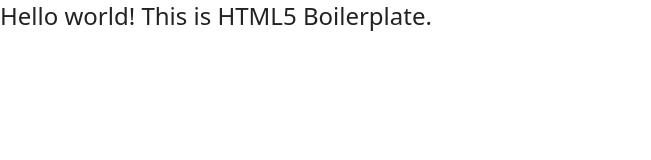
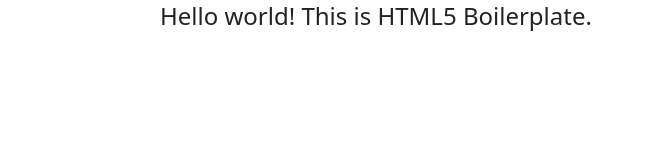
Before and after one commit to pelachile/ccaxehaus, a website built with Parcel: page index.html in a window 1280 px wide. Shown: the whole page, without its empty margins (0-651 px from the left). Built offline with nearby package versions, Linux system fonts and the light colour scheme.

Commit message:
started over with tailwind config

```diff
--- a/index.html
+++ b/index.html
@@ -23,7 +23,9 @@
 
   <body>
     <!-- Add your site or application content here -->
-    <p class="text-2xl">Hello world! This is HTML5 Boilerplate.</p>
+    <p class="text-2xl mx-auto text-lightBlue-50 w-3/4 flex">
+      Hello world! This is HTML5 Boilerplate.
+    </p>
     <script src="js/vendor/modernizr-3.11.2.min.js"></script>
     <script src="js/plugins.js"></script>
     <script src="js/main.js"></script>
--- a/package.json
+++ b/package.json
@@ -16,5 +16,8 @@
     "parcel-bundler": "^1.12.4",
     "postcss": "^7.0.39",
     "tailwindcss": "npm:@tailwindcss/postcss7-compat@^2.2.17"
+  },
+  "dependencies": {
+    "material-ui-colors": "^1.0.0"
   }
 }
--- a/postcss.config.js
+++ b/postcss.config.js
@@ -1,7 +1,6 @@
-//postcss config file
 module.exports = {
   plugins: {
     tailwindcss: {},
     autoprefixer: {},
   },
-};
+}
```
Also changed, not shown: 1 other file.
